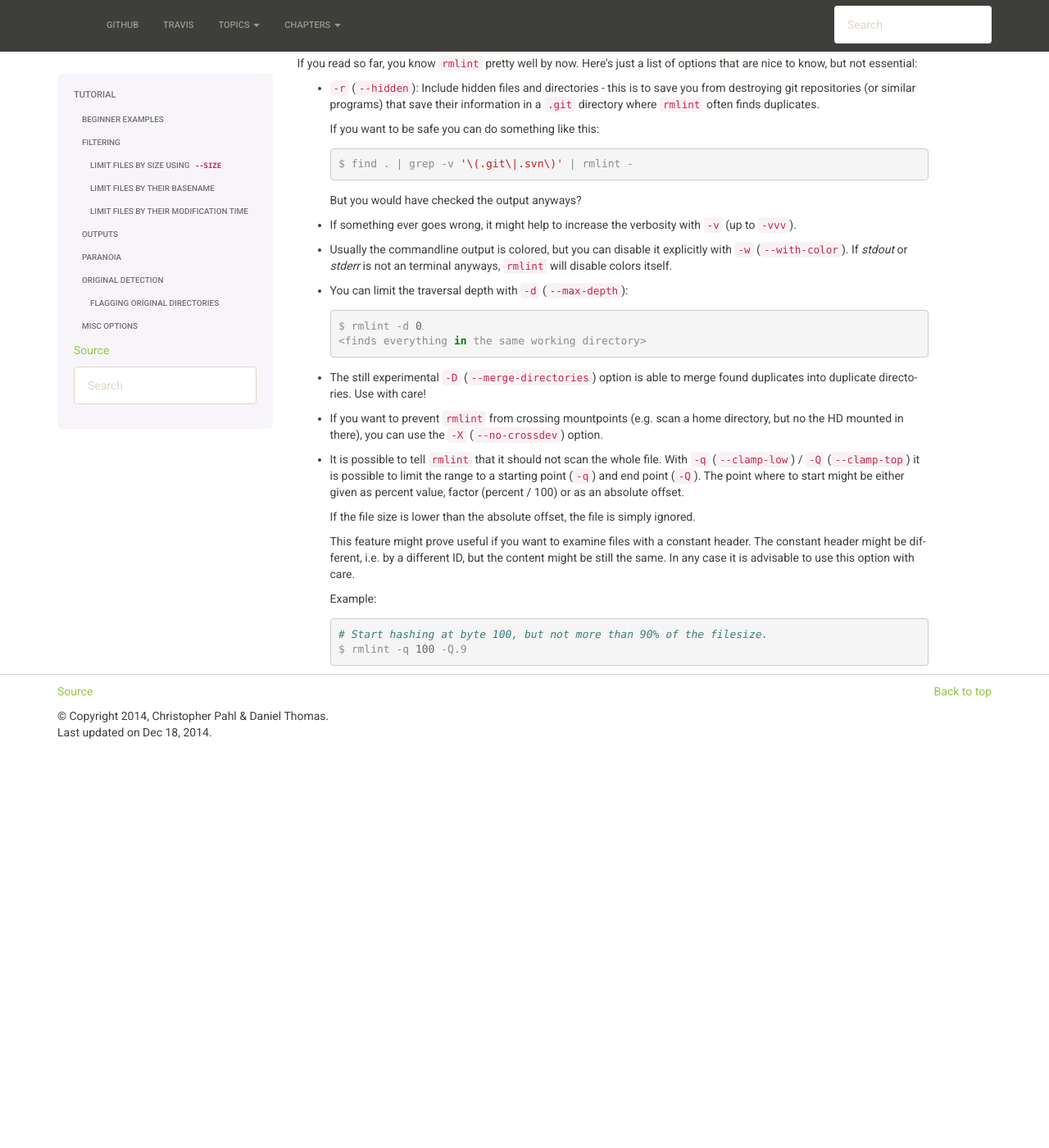
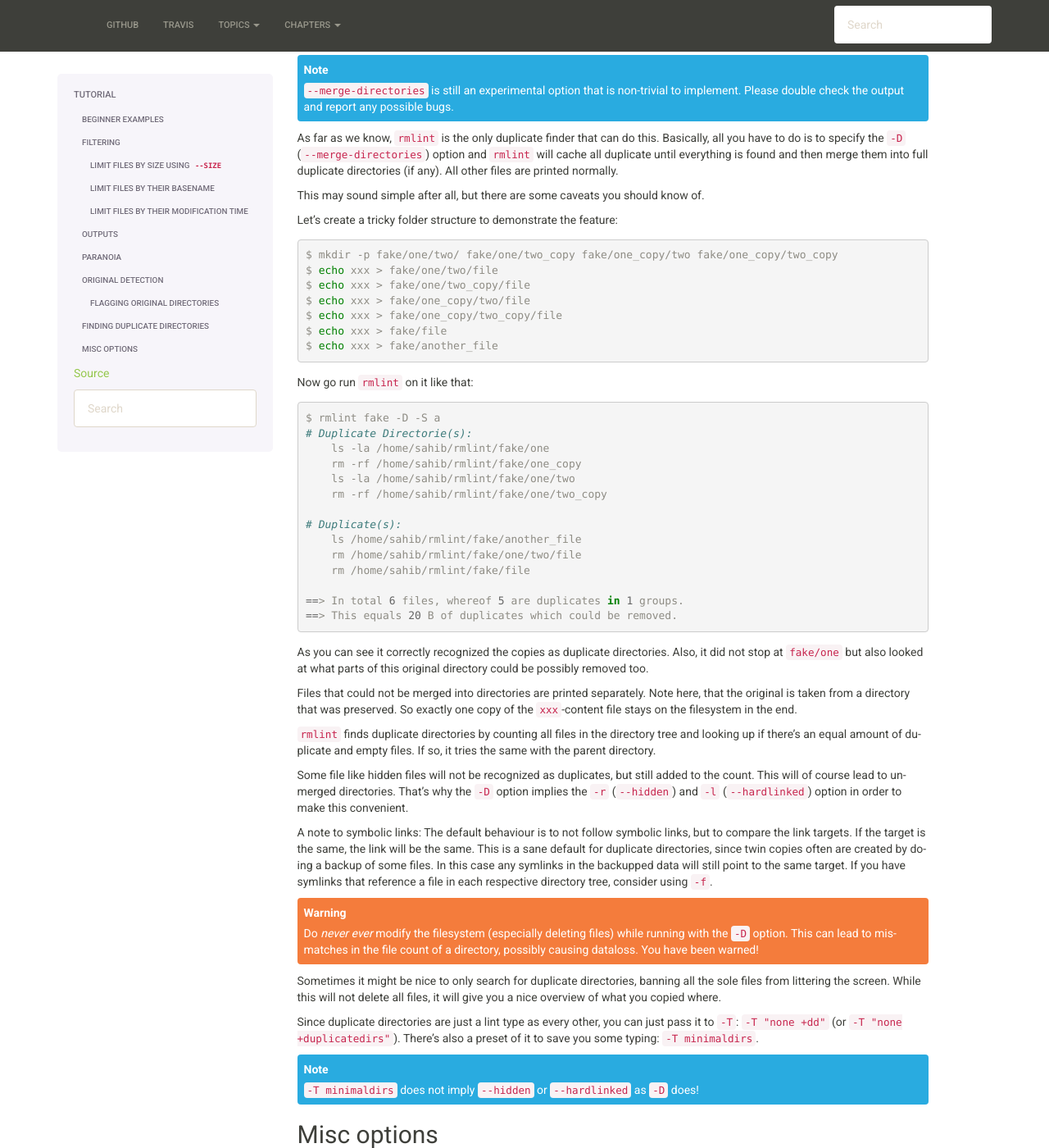
Before and after one commit to sahib/rmlint, a Sphinx documentation site: the page built from docs/tutorial.rst, in a window 1280 px wide and 1400 px high, scrolled down 7014 px. Shown: the whole window at 82% size. Built offline with Sphinx 7.4.7, drawn with Linux system fonts in a browser that asks for light colours; before the commit the page ends 7927 px from its top, so only the background shows below that.

Commit message:
docs: add tutorial-section about -D

```diff
--- a/docs/rmlint.1.rst
+++ b/docs/rmlint.1.rst
@@ -100,7 +100,7 @@ General Options
 
     If the value is omitted it is set to a truthy value.
 
-:``-a --algorithm=name`` (**default\:** *spooky*):
+:``-a --algorithm=name`` (**default\:** *spooky*) :
 
     Choose the hash algorithm to use for finding duplicate files.
     The following well-known algorithms are available:
--- a/docs/tutorial.rst
+++ b/docs/tutorial.rst
@@ -493,6 +493,95 @@ In the case of nested mountpoints, it may sometimes makes sense to use the
 opposite variations, ``-K`` (``--keep-all-untagged``) and ``-M`` (``--must-match-untagged``).
 
 
+Finding duplicate directories
+-----------------------------
+
+.. note::
+
+    ``--merge-directories`` is still an experimental option that is non-trivial
+    to implement. Please double check the output and report any possible bugs.
+
+As far as we know, ``rmlint`` is the only duplicate finder that can do this.
+Basically, all you have to do is to specify the ``-D`` (``--merge-directories``)
+option and ``rmlint`` will cache all duplicate until everything is found and
+then merge them into full duplicate directories (if any). All other files are
+printed normally.
+
+This may sound simple after all, but there are some caveats you should know of.
+
+Let's create a tricky folder structure to demonstrate the feature:
+
+.. code-block:: bash
+
+   $ mkdir -p fake/one/two/ fake/one/two_copy fake/one_copy/two fake/one_copy/two_copy
+   $ echo xxx > fake/one/two/file
+   $ echo xxx > fake/one/two_copy/file
+   $ echo xxx > fake/one_copy/two/file
+   $ echo xxx > fake/one_copy/two_copy/file
+   $ echo xxx > fake/file
+   $ echo xxx > fake/another_file
+
+Now go run ``rmlint`` on it like that:
+
+.. code-block:: bash
+
+   $ rmlint fake -D -S a
+   # Duplicate Directorie(s):
+       ls -la /home/sahib/rmlint/fake/one
+       rm -rf /home/sahib/rmlint/fake/one_copy
+       ls -la /home/sahib/rmlint/fake/one/two
+       rm -rf /home/sahib/rmlint/fake/one/two_copy
+
+   # Duplicate(s):
+       ls /home/sahib/rmlint/fake/another_file
+       rm /home/sahib/rmlint/fake/one/two/file
+       rm /home/sahib/rmlint/fake/file
+
+   ==> In total 6 files, whereof 5 are duplicates in 1 groups.
+   ==> This equals 20 B of duplicates which could be removed.
+
+As you can see it correctly recognized the copies as duplicate directories.
+Also, it did not stop at ``fake/one`` but also looked at what parts of this
+original directory could be possibly removed too.
+
+Files that could not be merged into directories are printed separately. Note
+here, that the original is taken from a directory that was preserved. So exactly
+one copy of the ``xxx``-content file stays on the filesystem in the end.
+
+``rmlint`` finds duplicate directories by counting all files in the directory
+tree and looking up if there's an equal amount of duplicate and empty files.
+If so, it tries the same with the parent directory.
+
+Some file like hidden files will not be recognized as duplicates, but still
+added to the count. This will of course lead to unmerged directories. That's why
+the ``-D`` option implies the ``-r`` (``--hidden``) and ``-l``
+(``--hardlinked``) option in order to make this convenient.
+
+A note to symbolic links: The default behaviour is to not follow symbolic links,
+but to compare the link targets. If the target is the same, the link will be
+the same. This is a sane default for duplicate directories, since twin copies
+often are created by doing a backup of some files. In this case any symlinks in
+the backupped data will still point to the same target. If you have symlinks
+that reference a file in each respective directory tree, consider using ``-f``.
+
+.. warning::
+
+    Do *never ever* modify the filesystem (especially deleting files) while
+    running with the ``-D`` option. This can lead to mismatches in the file
+    count of a directory, possibly causing dataloss. You have been warned!
+
+Sometimes it might be nice to only search for duplicate directories, banning all
+the sole files from littering the screen. While this will not delete all files,
+it will give you a nice overview of what you copied where.
+
+Since duplicate directories are just a lint type as every other, you can just
+pass it to ``-T``: ``-T "none +dd"`` (or ``-T "none +duplicatedirs"``).
+There's also a preset of it to save you some typing: ``-T minimaldirs``.
+
+.. note::
+
+    ``-T minimaldirs`` does not imply ``--hidden`` or ``--hardlinked`` as ``-D`` does!
+
 Misc options
 ------------
 
@@ -523,9 +612,6 @@ Here's just a list of options that are nice to know, but not essential:
       $ rmlint -d 0
       <finds everything in the same working directory>
 
-- The still experimental ``-D`` (``--merge-directories``) option is able to
-  merge found duplicates into duplicate directories. Use with care!
-
 - If you want to prevent ``rmlint`` from crossing mountpoints (e.g. scan a home
   directory, but no the HD mounted in there), you can use the ``-X``
   (``--no-crossdev``) option.
```
Also changed, not shown: 1 other file.
